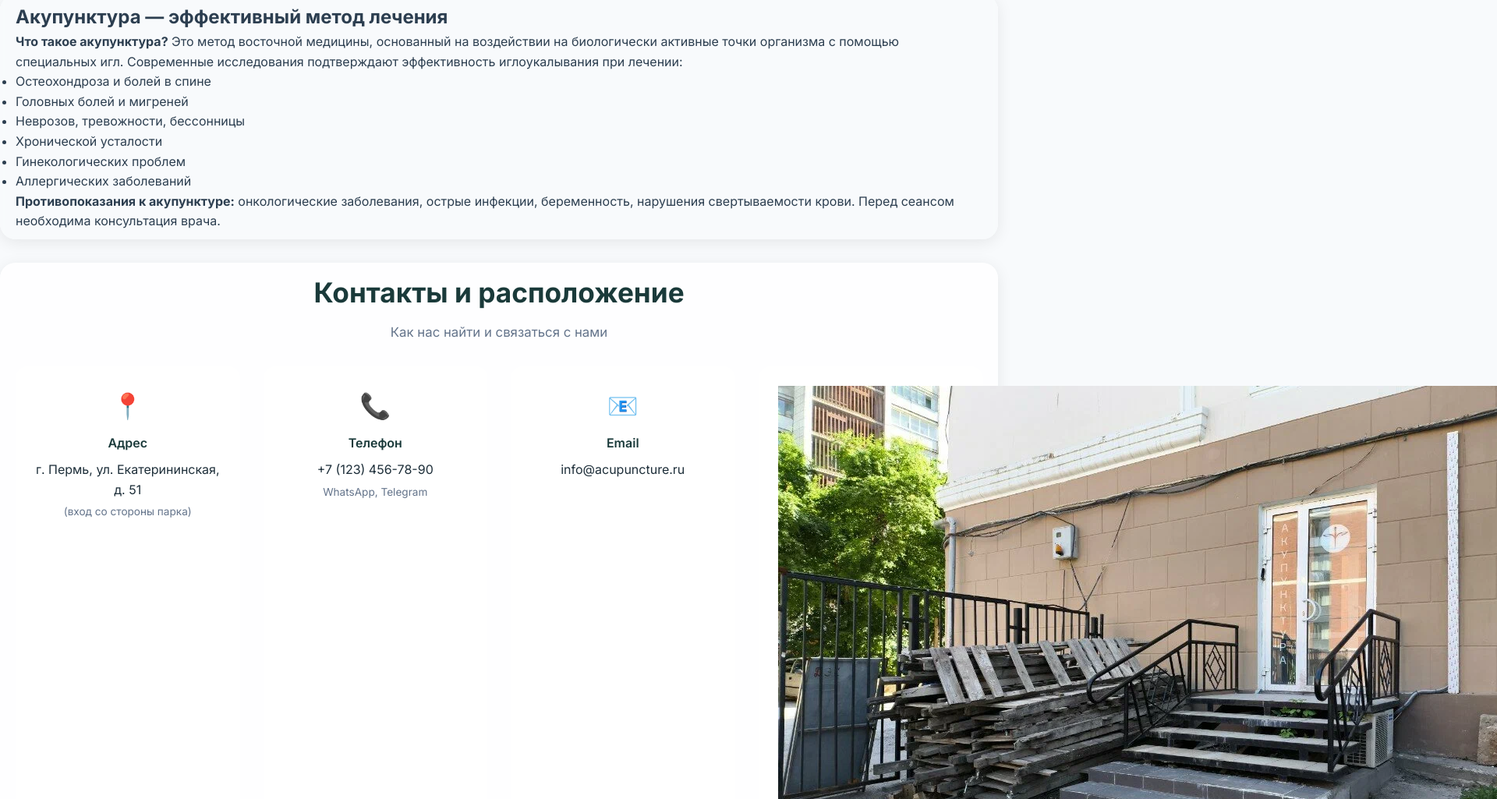
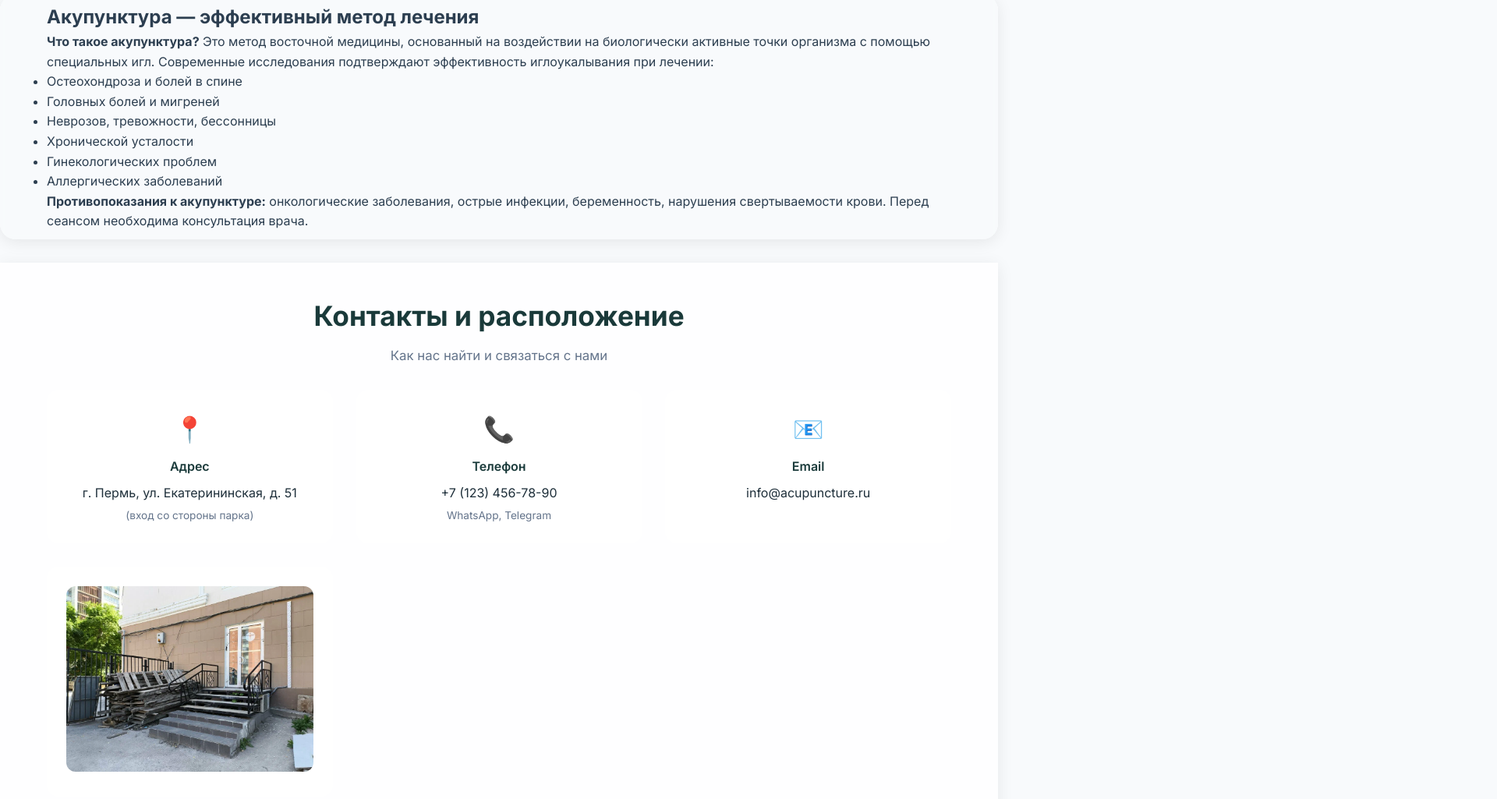
Before and after one commit to muhanov366-svg/akkupunkt, a plain HTML site: page index.html in a window 1280 px wide. Shown: the part 1024-2049 px from the top of the page at 78% size, 1920 px wide, since content can reach past the window. Drawn offline with Linux system fonts and the light colour scheme.

Commit message:
Update index.html

```diff
--- a/index.html
+++ b/index.html
@@ -19,8 +19,6 @@
     <meta name="robots" content="index, follow">
     <link rel="canonical" href="https://ваш-сайт.ru">
 
-    <meta charset="UTF-8">
-    <meta name="viewport" content="width=device-width, initial-scale=1.0">
     <title>Кабинет рефлексотерапии | Акупунктура</title>
     <link rel="preconnect" href="https://fonts.googleapis.com">
     <link rel="preconnect" href="https://fonts.gstatic.com" crossorigin>
@@ -42,14 +40,14 @@
             display: flex;
             flex-direction: column;
             align-items: center;
-    /* padding: 0 10px;  ← УБРАТЬ! */
         }
 
         .container {
-    /* max-width: 1100px;  ← УБРАТЬ! */
             margin: 0 auto;
             padding: 0 20px;
             width: 100%;
+            max-width: 1200px;
+            /* Ограничиваем ширину контента для читаемости */
         }
 
         /* --- ЭФФЕКТ ПАРАЛЛАКСА ДЛЯ ФОНА ВСЕЙ СТРАНИЦЫ --- */
@@ -77,7 +75,6 @@
             backdrop-filter: blur(2px);
             margin: 0 auto 30px auto;
             padding: 10px 0;
-    /* max-width: 1200px;  ← УБРАТЬ! */
             width: 100%;
             border-radius: 20px;
             box-shadow: 0 4px 20px rgba(0, 0, 0, 0.08);
@@ -118,9 +115,26 @@
             backdrop-filter: blur(4px);
         }
 
+        /* СЕКЦИЯ КОНТАКТОВ — НА ВСЮ ШИРИНУ */
         .contacts {
             background: rgba(255, 255, 255, 0.80);
             backdrop-filter: blur(4px);
+            width: 100vw;
+            /* Растягиваем на всю ширину окна */
+            max-width: 100%;
+            border-radius: 0;
+            /* Убираем скругление, чтобы секция шла от края до края */
+            padding: 40px 0;
+            /* Добавляем вертикальные отступы */
+            margin-left: 0;
+            margin-right: 0;
+        }
+
+        /* Контент внутри контактов центрируем с ограничением по ширине */
+        .contacts .container {
+            max-width: 1200px;
+            margin: 0 auto;
+            padding: 0 20px;
         }
 
         /* ----- ЗАГОЛОВКИ СЕКЦИЙ ----- */
@@ -383,6 +397,11 @@
             color: #2d8f8f;
         }
 
+        .contact-item img {
+            max-width: 100%;
+            border-radius: 12px;
+        }
+
         .map-links {
             display: flex;
             justify-content: center;
@@ -430,123 +449,103 @@
         /* ----- АДАПТИВНОСТЬ ДЛЯ ВСЕХ ЭКРАНОВ ----- */
         /* ============================================ */
 
-/* Планшеты и маленькие ноутбуки */
         @media (max-width: 992px) {
             .hero-text h2 {
                 font-size: 2.2rem;
             }
-
             .section-title {
                 font-size: 2rem;
             }
         }
 
-/* Мобильные устройства (планшеты) */
         @media (max-width: 768px) {
             header .container {
                 flex-direction: column;
                 text-align: center;
                 gap: 10px;
             }
-
             .contact-header {
                 text-align: center;
                 margin-top: 5px;
             }
-
             .logo h1 {
                 font-size: 1.5rem;
             }
-
             .hero-text h2 {
                 font-size: 2rem;
             }
-
             .hero-text p {
                 font-size: 1rem;
             }
-
             .hero .container {
                 flex-direction: column;
                 gap: 30px;
             }
-
             .hero-image {
                 width: 100%;
                 max-width: 400px;
                 margin: 0 auto;
             }
-
             .hero-image img {
                 max-height: 250px;
             }
-
             .schedule-item {
                 flex-direction: row;
                 justify-content: space-between;
                 padding: 10px 16px;
             }
-
             .about-content {
                 flex-direction: column;
             }
-
             .about-image {
                 width: 100%;
                 max-width: 400px;
                 margin: 0 auto;
                 min-height: 150px;
             }
-
             .about-image img {
                 max-height: 250px;
             }
-
             .section-title {
                 font-size: 1.8rem;
             }
-
             .section-subtitle {
                 font-size: 0.95rem;
             }
-
             .contacts-grid {
                 grid-template-columns: 1fr;
                 max-width: 400px;
                 margin: 30px auto 0;
             }
-
             .map-links .btn {
                 min-width: 150px;
                 font-size: 0.9rem;
                 padding: 12px 20px;
             }
-
             section,
             header,
             footer {
                 padding: 30px 0;
-        margin-left: 0;
-        margin-right: 0;
                 border-radius: 16px;
                 width: 100%;
             }
-
             header {
                 border-radius: 0 0 16px 16px;
             }
-
             footer {
                 border-radius: 16px 16px 0 0;
             }
+            /* Контакты на планшетах тоже на всю ширину */
+            .contacts {
+                border-radius: 0;
+                padding: 30px 0;
+            }
         }
 
-/* Маленькие телефоны */
         @media (max-width: 480px) {
             .container {
                 padding: 0 14px;
             }
-
             section,
             header,
             footer {
@@ -554,188 +553,153 @@
                 border-radius: 12px;
                 margin-bottom: 20px;
             }
-
             header {
                 border-radius: 0 0 12px 12px;
                 padding: 15px 0;
             }
-
             footer {
                 border-radius: 12px 12px 0 0;
                 padding: 20px 0;
             }
-
             .hero {
                 padding: 30px 0;
             }
-
             .hero-text h2 {
                 font-size: 1.6rem;
             }
-
             .hero-text p {
                 font-size: 0.95rem;
             }
-
             .btn {
                 padding: 12px 24px;
                 font-size: 0.9rem;
                 width: 100%;
                 text-align: center;
             }
-
             .btn-outline {
                 margin-top: 8px;
             }
-
             .hero .container {
                 gap: 20px;
             }
-
             .hero-image img {
                 max-height: 200px;
             }
-
             .logo h1 {
                 font-size: 1.3rem;
             }
-
             .logo p {
                 font-size: 0.75rem;
             }
-
             .contact-header a {
                 font-size: 1rem;
             }
-
             .contact-header p {
                 font-size: 0.7rem !important;
             }
-
             .section-title {
                 font-size: 1.5rem;
             }
-
             .section-subtitle {
                 font-size: 0.85rem;
                 margin-bottom: 20px;
             }
-
             .schedule-grid {
                 grid-template-columns: 1fr;
                 gap: 10px;
                 max-width: 100%;
             }
-
             .schedule-item {
                 padding: 10px 14px;
                 font-size: 0.9rem;
             }
-
             .about-text h3 {
                 font-size: 1.4rem;
             }
-
             .about-text p {
                 font-size: 0.95rem;
             }
-
             .about-image {
                 min-height: 120px;
                 padding: 15px;
             }
-
             .about-image img {
                 max-height: 200px;
             }
-
             .contacts-grid {
                 gap: 15px;
             }
-
             .contact-item {
                 padding: 18px;
             }
-
             .contact-item .icon {
                 font-size: 1.5rem;
             }
-
             .map-links {
                 flex-direction: column;
                 align-items: center;
                 gap: 10px;
                 margin-top: 25px;
             }
-
             .map-links .btn {
                 min-width: 100%;
                 max-width: 280px;
                 font-size: 0.85rem;
                 padding: 10px 20px;
             }
-
             .footer-socials {
                 flex-direction: column;
                 gap: 8px;
             }
-
             .footer-socials a {
                 font-size: 0.9rem;
             }
-
             footer {
                 font-size: 0.8rem;
             }
+            /* Контакты на телефонах на всю ширину */
+            .contacts {
+                border-radius: 0;
+                padding: 20px 0;
+            }
         }
 
-/* Очень маленькие телефоны (до 360px) */
         @media (max-width: 360px) {
             .hero-text h2 {
                 font-size: 1.3rem;
             }
-
             .container {
                 padding: 0 10px;
             }
-
             .btn {
                 padding: 10px 16px;
                 font-size: 0.8rem;
             }
-
             .logo h1 {
                 font-size: 1.1rem;
             }
-
             .section-title {
                 font-size: 1.3rem;
             }
-
             .schedule-item {
                 font-size: 0.8rem;
                 padding: 8px 12px;
             }
         }
 
-/* Альбомная ориентация на телефонах */
         @media (max-height: 500px) and (orientation: landscape) {
             .hero {
                 padding: 20px 0;
             }
-
             .hero-text h2 {
                 font-size: 1.5rem;
             }
-
             .hero-image img {
                 max-height: 150px;
             }
-
             section {
                 padding: 15px 0;
             }
-
             .schedule-grid {
                 grid-template-columns: repeat(2, 1fr);
             }
@@ -808,7 +772,7 @@
         </div>
     </section>
 
-    <!-- Контакты и карты -->
+    <!-- Контакты и карты (на всю ширину) -->
     <section class="contacts" id="contacts">
         <div class="container">
             <h2 class="section-title">Контакты и расположение</h2>
@@ -832,7 +796,7 @@
                     <a href="mailto:info@acupuncture.ru">info@acupuncture.ru</a>
                 </div>
                 <div class="contact-item">
-                <img src="akupunktura-perm-lechenie-kabinet.png" alt="Акупунктура">
+                    <img src="akupunktura-perm-lechenie-kabinet.png" alt="Кабинет акупунктуры">
                 </div>
             </div>
 
@@ -862,6 +826,7 @@
             </p>
         </div>
     </footer>
+
     <script type="application/ld+json">
         {
             "@context": "https://schema.org",
```
Lines whose indentation alone changed are shown as unchanged.
